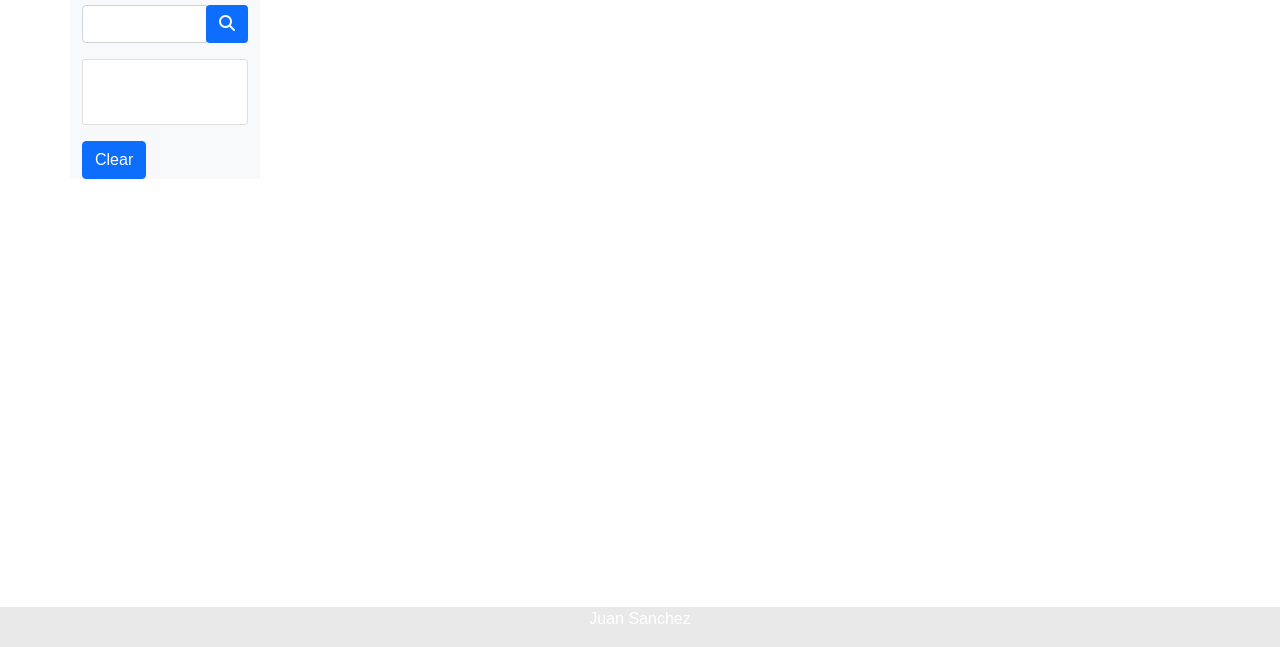
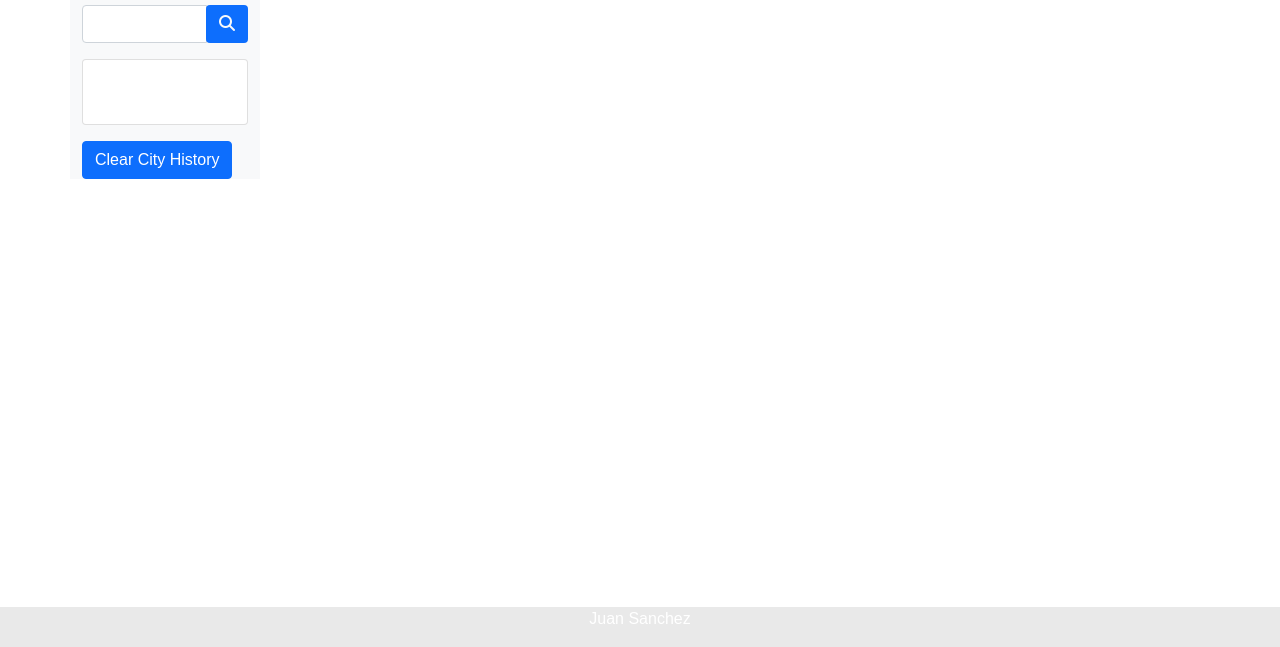
Before and after one commit to karizmatik215/06-Server-Side-APIs-Weather-Dashboard, a plain HTML site: page index.html in a window 1280 px wide. Shown: the part 153-800 px from the top of the page. Drawn offline with nearby package versions, Linux system fonts and the light colour scheme.

Commit message:
added click function to delete city history from localstorage

```diff
--- a/index.html
+++ b/index.html
@@ -42,7 +42,8 @@
           </div>
         </div>
         <!--City history clear button-->
-        <button class="btn btn-primary mt-3" type="button" id="clear-history">Clear</button>
+        <button onclick="deleteItems()" class="btn btn-primary mt-3" type="button" id="clear-history">Clear City
+          History</button>
       </div>
 
       <!-- Weather information for current city -->
@@ -75,7 +76,6 @@
   <!--dayjs for time keeping-->
   <script src="https://unpkg.com/dayjs@1.8.21/dayjs.min.js"></script>
   <script src="https://unpkg.com/dayjs@1.8.21/plugin/utc.js"></script>
-
   <!--javascript file-->
   <script src="assets/script.js"></script>
 </body>
```
